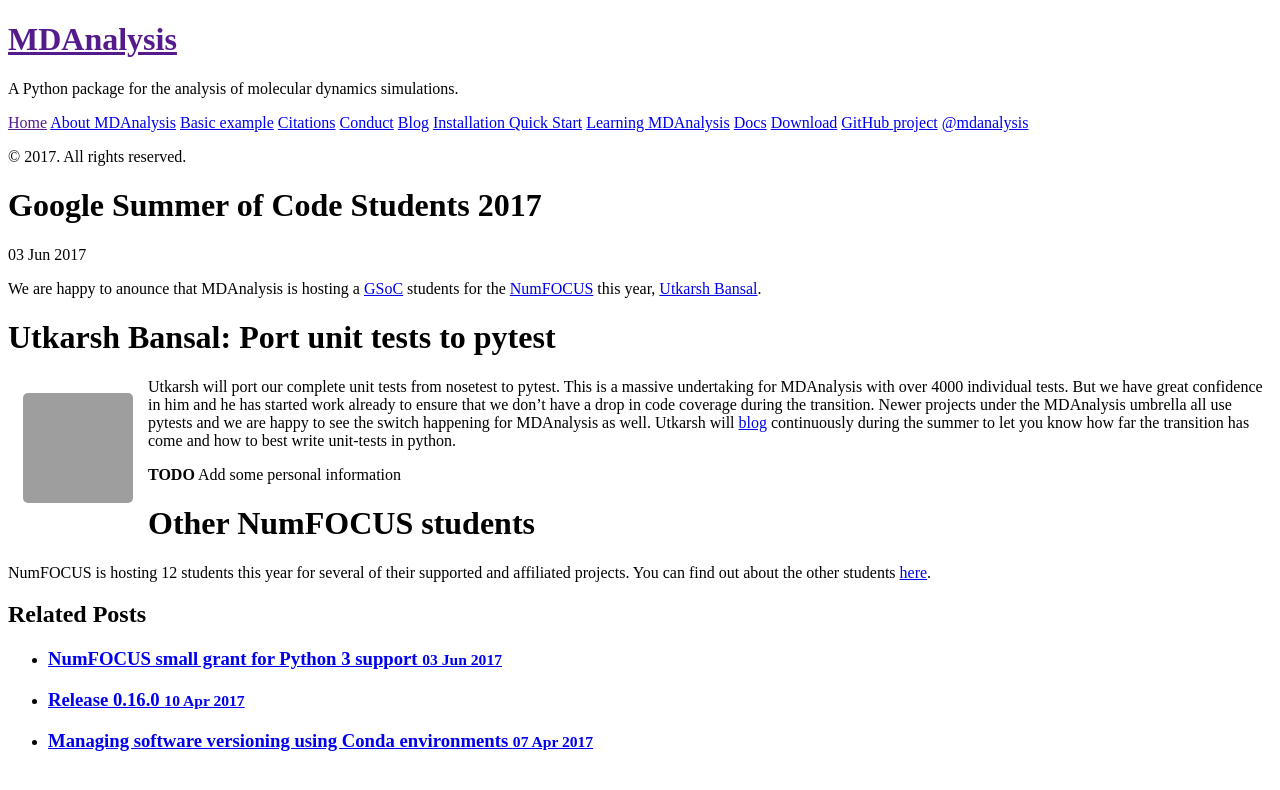
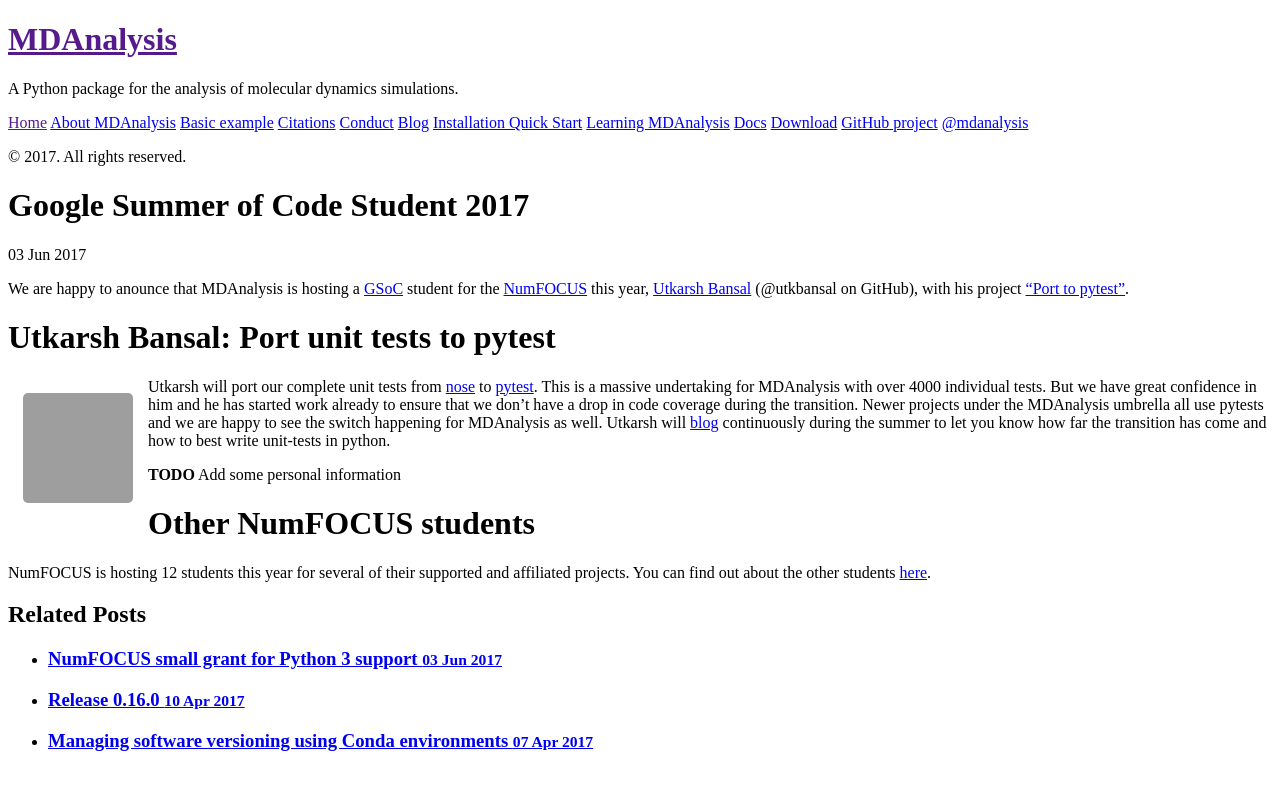
Before and after one commit to MDAnalysis/MDAnalysis.github.io, a Jekyll site: the page built from _posts/2017-06-03-gsoc-students.md, in a window 1280 px wide. Shown: the top 790 px of the page. Built offline with Jekyll 4.4.1, drawn with Linux system fonts in a browser that asks for light colours; comment, search, counter and statistics services are not loaded; grey boxes are pictures that could not be loaded.

Commit message:
address Olivers comments

```diff
--- a/_posts/2017-06-03-gsoc-students.md
+++ b/_posts/2017-06-03-gsoc-students.md
@@ -1,10 +1,11 @@
 ---
 layout: post
-title: Google Summer of Code Students 2017
+title: Google Summer of Code Student 2017
 ---
 
-We are happy to anounce that MDAnalysis is hosting a [GSoC][gsoc] students for
-the [NumFOCUS][numfocus] this year, [Utkarsh Bansal][utkarsh-gsoc].
+We are happy to anounce that MDAnalysis is hosting a [GSoC][gsoc] student for
+the [NumFOCUS][numfocus] this year, [Utkarsh Bansal][utkarsh-blog] (@utkbansal
+on GitHub), with his project ["Port to pytest"][utkarsh-gsoc].
 
 # Utkarsh Bansal: Port unit tests to pytest
 
@@ -13,14 +14,15 @@ src="https://avatars2.githubusercontent.com/u/8345336?v=3&s=460"
 title="Utkarsh Bansal" alt="Utkarsh Bansal"
 style="float: left; width: 110px; height: 110px; border-radius: 20px; border: 15px solid white" />
 
-Utkarsh will port our complete unit tests from nosetest to pytest. This is a
-massive undertaking for MDAnalysis with over 4000 individual tests. But we have
-great confidence in him and he has started work already to ensure that we don't
-have a drop in code coverage during the transition. Newer projects under the
-MDAnalysis umbrella all use pytests and we are happy to see the switch happening
-for MDAnalysis as well. Utkarsh will [blog][utkarsh-blog] continuously during the
-summer to let you know how far the transition has come and how to best write
-unit-tests in python.
+Utkarsh will port our complete unit tests
+from [nose](http://nose.readthedocs.io/en/latest/testing.html)
+to [pytest](https://docs.pytest.org/en/latest/). This is a massive undertaking
+for MDAnalysis with over 4000 individual tests. But we have great confidence in
+him and he has started work already to ensure that we don't have a drop in code
+coverage during the transition. Newer projects under the MDAnalysis umbrella all
+use pytests and we are happy to see the switch happening for MDAnalysis as well.
+Utkarsh will [blog][utkarsh-blog] continuously during the summer to let you know
+how far the transition has come and how to best write unit-tests in python.
 
 **TODO** Add some personal information
 
```
